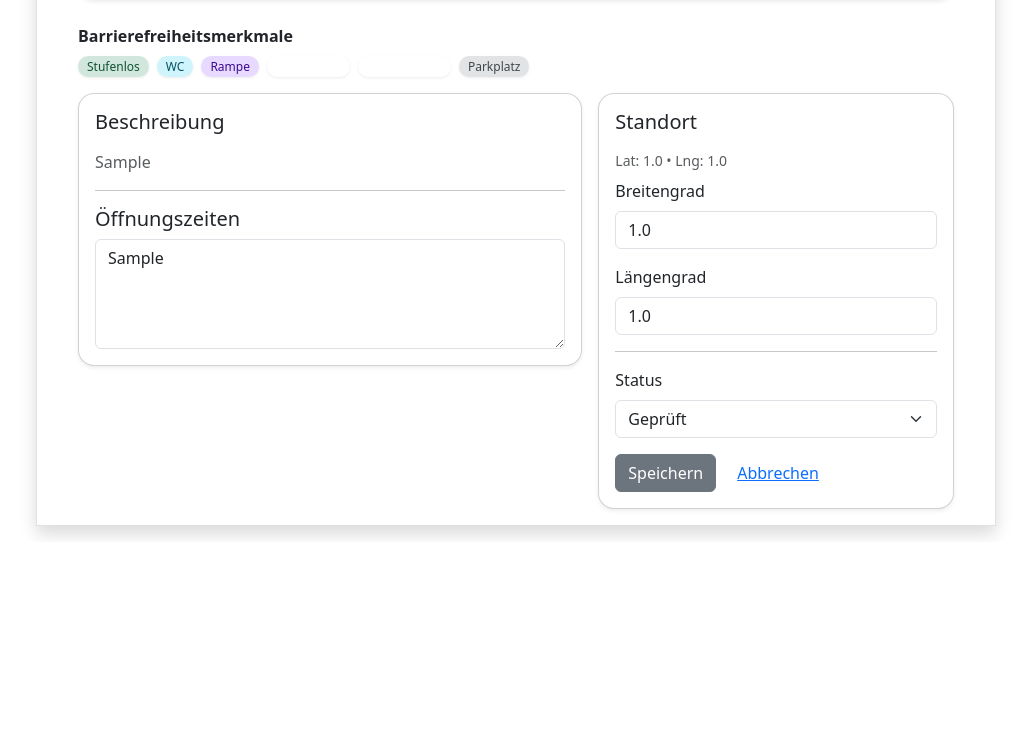
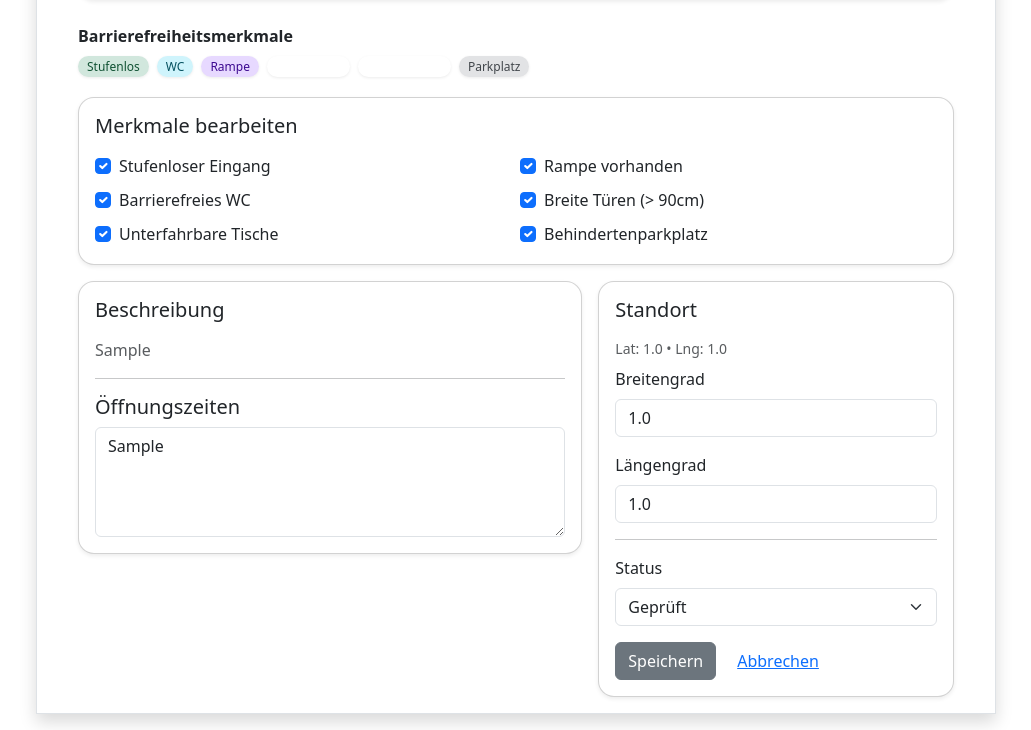
Before and after one commit to Batool259/WheelsEats1, a Flask app: page /restaurants/1/edit in a window 1280 px wide. Shown: the part 561-1291 px from the top of the page, without its empty margins (124-1155 px from the left). Before the commit the page ends 1099 px from the top, so only its background shows below. Run offline with Flask 3, Linux system fonts and the light colour scheme; the visitor is signed in with stand-in values (Sample User, id 1); tables that the repository leaves empty hold one stand-in row (values such as "Sample post"); some libraries are stand-ins or nearby versions.

Commit message:
Admin kann Barrierefreiheitsmerkmale bearbeiten und speichern

```diff
--- a/app.py
+++ b/app.py
@@ -229,6 +229,21 @@ def restaurant_edit(id):
             if status == "approved" and not restaurant.geprueft_am:
                 restaurant.geprueft_am = datetime.utcnow()
 
+        # Merkmale speichern / aktualisieren
+        if restaurant.merkmale:
+            m = restaurant.merkmale
+        else:
+            m = BarrierefreieMerkmale()
+            restaurant.merkmale = m
+
+        m.stufenloser_eingang = request.form.get("stufenloser_eingang") == "on"
+        m.rampe = request.form.get("rampe") == "on"
+        m.barrierefreies_wc = request.form.get("barrierefreies_wc") == "on"
+        m.breite_tueren = request.form.get("breite_tueren") == "on"
+        m.unterfahrbare_tische = request.form.get("unterfahrbare_tische") == "on"
+        m.behindertenparkplatz = request.form.get("behindertenparkplatz") == "on"
+
+
         db.session.commit()
         flash("Änderungen gespeichert.", "success")
         return redirect(url_for("detail", id=restaurant.id))
--- a/templates/edit_restaurant.html
+++ b/templates/edit_restaurant.html
@@ -41,7 +41,7 @@
     {% endif %}
   </div>
 
-  {# Merkmale wie Detailseite: erstmal nur anzeigen (Edit kommt im nächsten Schritt) #}
+  {# Merkmale wie Detailseite: Anzeige #}
   <div class="mb-3">
     <div class="fw-semibold mb-2">Barrierefreiheitsmerkmale</div>
     <div class="d-flex flex-wrap gap-2">
@@ -58,8 +58,70 @@
     </div>
   </div>
 
+  {# ALLES was gespeichert werden soll, muss im FORM liegen #}
   <form method="post">
     <div class="row g-3">
+
+      {# Merkmale bearbeiten (IM FORM) #}
+      <div class="col-12">
+        <div class="card shadow-sm rounded-4 mt-1">
+          <div class="card-body">
+            <h5 class="card-title mb-3">Merkmale bearbeiten</h5>
+
+            <div class="row g-2">
+              <div class="col-md-6">
+                <div class="form-check">
+                  <input class="form-check-input" type="checkbox" name="stufenloser_eingang" id="stufenloser_eingang"
+                         {% if restaurant.merkmale and restaurant.merkmale.stufenloser_eingang %}checked{% endif %}>
+                  <label class="form-check-label" for="stufenloser_eingang">Stufenloser Eingang</label>
+                </div>
+              </div>
+
+              <div class="col-md-6">
+                <div class="form-check">
+                  <input class="form-check-input" type="checkbox" name="rampe" id="rampe"
+                         {% if restaurant.merkmale and restaurant.merkmale.rampe %}checked{% endif %}>
+                  <label class="form-check-label" for="rampe">Rampe vorhanden</label>
+                </div>
+              </div>
+
+              <div class="col-md-6">
+                <div class="form-check">
+                  <input class="form-check-input" type="checkbox" name="barrierefreies_wc" id="barrierefreies_wc"
+                         {% if restaurant.merkmale and restaurant.merkmale.barrierefreies_wc %}checked{% endif %}>
+                  <label class="form-check-label" for="barrierefreies_wc">Barrierefreies WC</label>
+                </div>
+              </div>
+
+              <div class="col-md-6">
+                <div class="form-check">
+                  <input class="form-check-input" type="checkbox" name="breite_tueren" id="breite_tueren"
+                         {% if restaurant.merkmale and restaurant.merkmale.breite_tueren %}checked{% endif %}>
+                  <label class="form-check-label" for="breite_tueren">Breite Türen (&gt; 90cm)</label>
+                </div>
+              </div>
+
+              <div class="col-md-6">
+                <div class="form-check">
+                  <input class="form-check-input" type="checkbox" name="unterfahrbare_tische" id="unterfahrbare_tische"
+                         {% if restaurant.merkmale and restaurant.merkmale.unterfahrbare_tische %}checked{% endif %}>
+                  <label class="form-check-label" for="unterfahrbare_tische">Unterfahrbare Tische</label>
+                </div>
+              </div>
+
+              <div class="col-md-6">
+                <div class="form-check">
+                  <input class="form-check-input" type="checkbox" name="behindertenparkplatz" id="behindertenparkplatz"
+                         {% if restaurant.merkmale and restaurant.merkmale.behindertenparkplatz %}checked{% endif %}>
+                  <label class="form-check-label" for="behindertenparkplatz">Behindertenparkplatz</label>
+                </div>
+              </div>
+            </div>
+
+          </div>
+        </div>
+      </div>
+
       {# Linke Card wie Detailseite: Beschreibung + Öffnungszeiten #}
       <div class="col-md-7">
         <div class="card shadow-sm rounded-4">
@@ -73,7 +135,7 @@
 
             <h5 class="card-title mb-2">Öffnungszeiten</h5>
             <textarea class="form-control" name="oeffnungszeiten" rows="4"
-              placeholder="z.B. Mo–Fr: 10:00–18:00">{{ restaurant.oeffnungszeiten or "" }}</textarea>
+                      placeholder="z.B. Mo–Fr: 10:00–18:00">{{ restaurant.oeffnungszeiten or "" }}</textarea>
           </div>
         </div>
       </div>
@@ -119,6 +181,7 @@
           </div>
         </div>
       </div>
+
     </div>
   </form>
 
```
